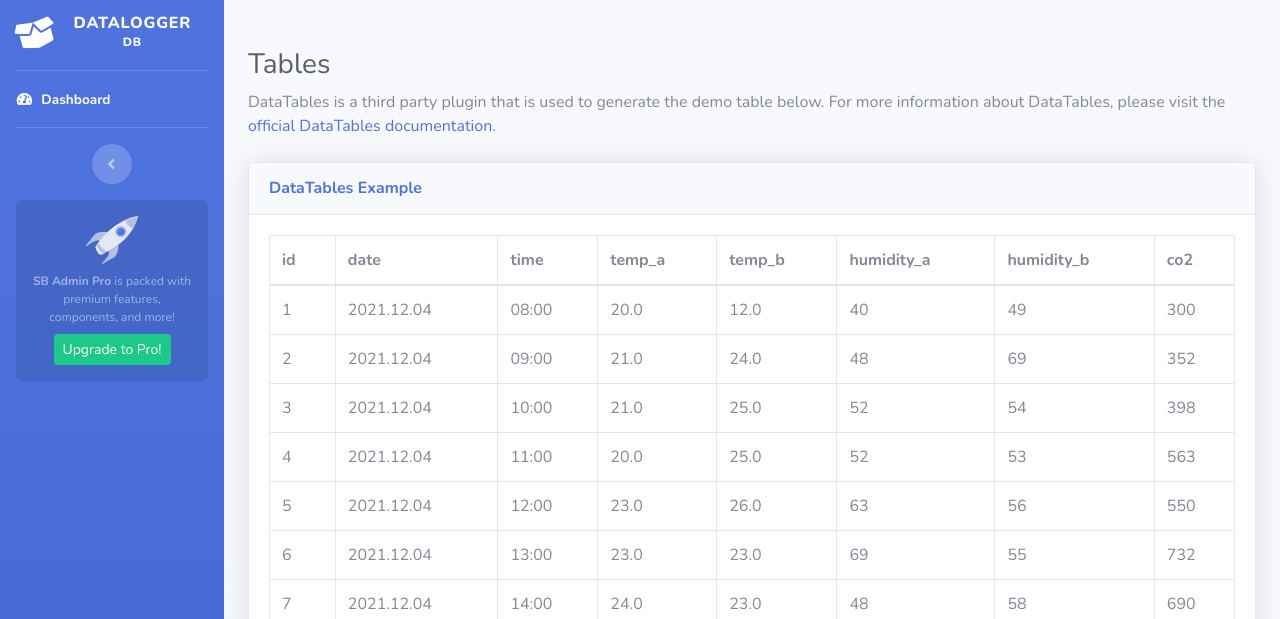
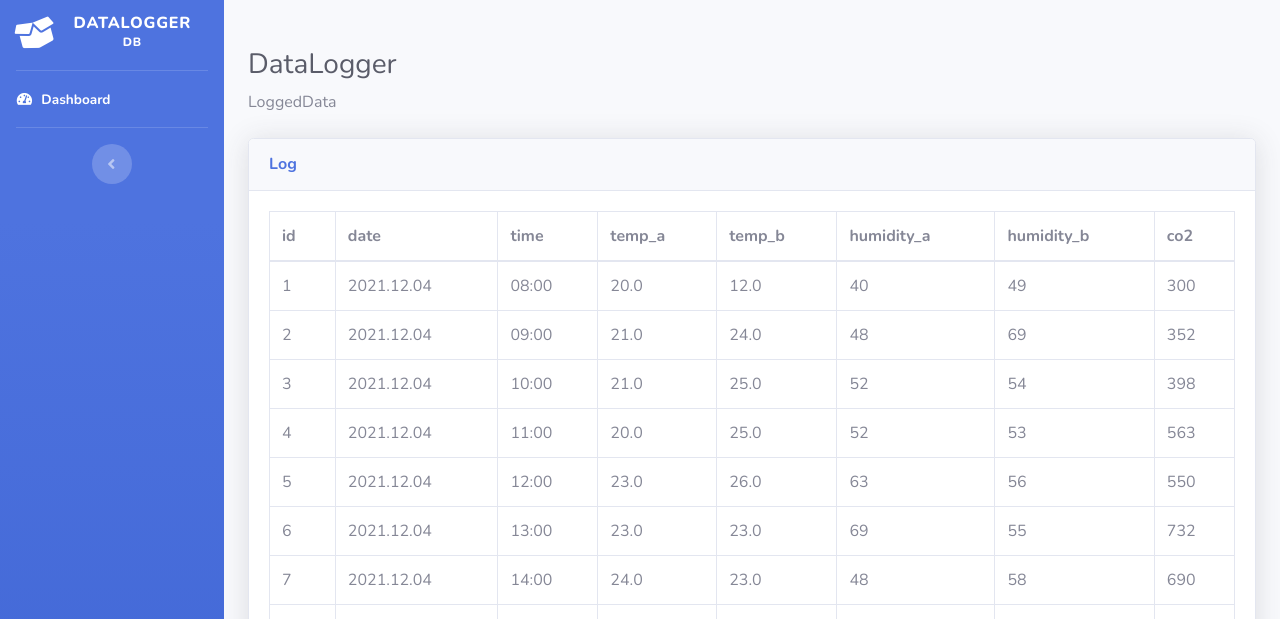
Before and after one commit to SaintkiteLee/KBU_Agcamp_datalogger, a Flask app: page /datalog in a window 1280 px wide. Shown: the top 619 px of the page. Run offline with Flask 2, Linux system fonts and the light colour scheme; some libraries are stand-ins or nearby versions.

Commit message:
[UPDATE] Template 수정 및 Readme Update

```diff
--- a/templates/base.html
+++ b/templates/base.html
@@ -58,11 +58,7 @@
             </div>
 
             <!-- Sidebar Message -->
-            <div class="sidebar-card d-none d-lg-flex">
-                <img class="sidebar-card-illustration mb-2" src="static/img/undraw_rocket.svg" alt="...">
-                <p class="text-center mb-2"><strong>SB Admin Pro</strong> is packed with premium features, components, and more!</p>
-                <a class="btn btn-success btn-sm" href="https://startbootstrap.com/theme/sb-admin-pro">Upgrade to Pro!</a>
-            </div>
+
 
         </ul>
         <!-- End of Sidebar -->
--- a/templates/tables.html
+++ b/templates/tables.html
@@ -5,16 +5,13 @@
 <div class="container-fluid mt-5">
 
     <!-- Page Heading -->
-    <h1 class="h3 mb-2 text-gray-800">Tables</h1>
-    <p class="mb-4">DataTables is a third party plugin that is used to generate the demo table below.
-        For more information about DataTables, please visit the <a target="_blank"
-                                                                   href="https://datatables.net">official DataTables
-            documentation</a>.</p>
+    <h1 class="h3 mb-2 text-gray-800">DataLogger</h1>
+    <p class="mb-4">LoggedData </p>
 
     <!-- DataTales Example -->
     <div class="card shadow mb-4">
         <div class="card-header py-3">
-            <h6 class="m-0 font-weight-bold text-primary">DataTables Example</h6>
+            <h6 class="m-0 font-weight-bold text-primary">Log</h6>
         </div>
         <div class="card-body">
             <div class="table-responsive">
```
Also changed, not shown: README.md.
